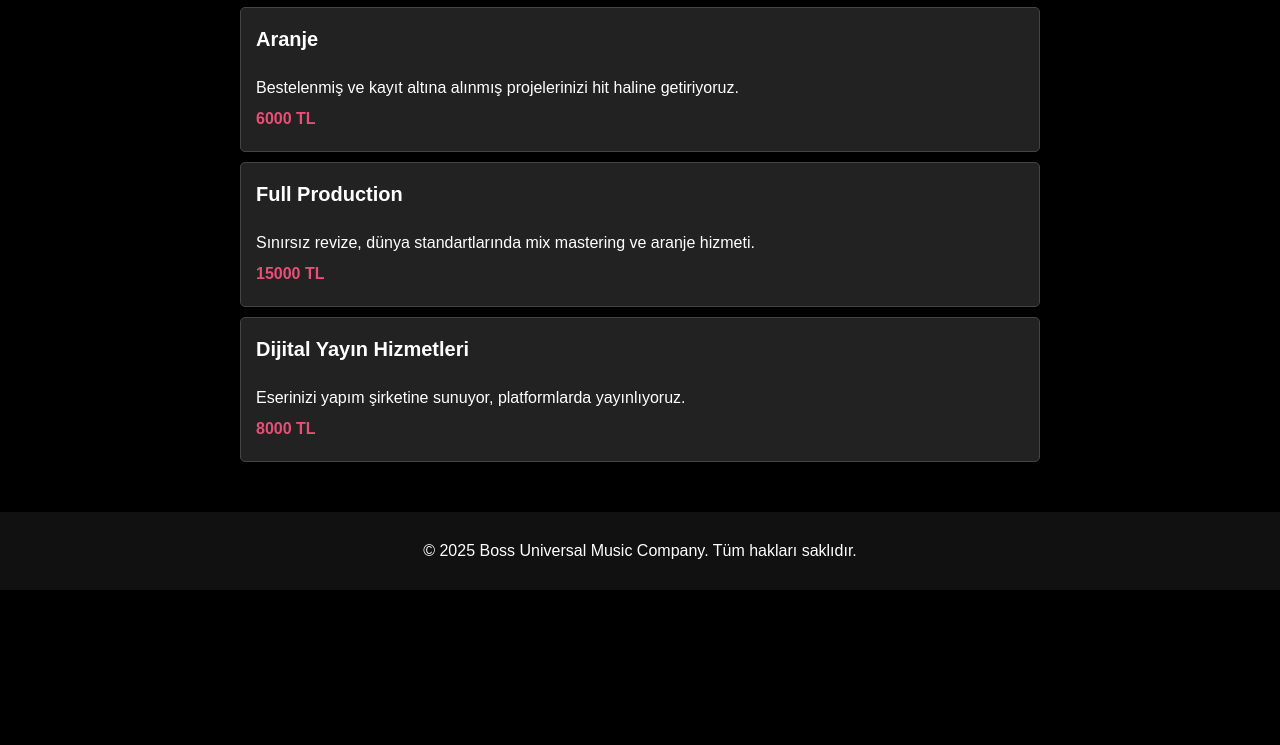
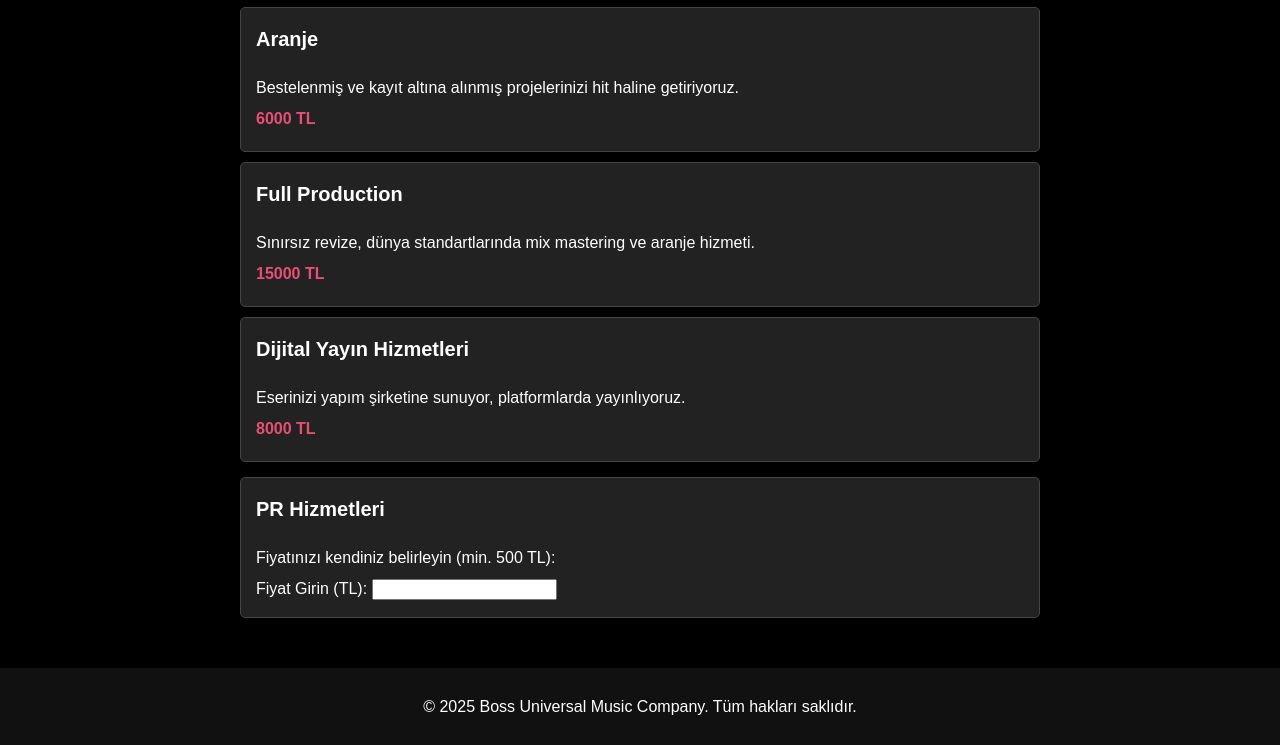
Before and after one commit to Bossumc35/Boss-universal-music-company, a plain HTML site: page index.html in a window 1280 px wide. Shown: the part 1082-1827 px from the top of the page. Before the commit the page ends 1672 px from the top, so only its background shows below. Drawn offline with Linux system fonts and the light colour scheme.

Commit message:
Update index.html

```diff
--- a/index.html
+++ b/index.html
@@ -89,8 +89,7 @@
 </head>
 <body>
     <header>
-        <!-- Logo dosyasını yüklediğinizde bu yola dikkat edin -->
-        <img src="Adsiz_tasarim.png" alt="Boss Universal Music Logo">
+        <img src="logo.png" alt="Boss Universal Music Logo">
         <h1>Boss Universal Music Company</h1>
         <p>Profesyonel müzik prodüksiyon hizmetleri</p>
     </header>
@@ -107,7 +106,6 @@
     <nav>
         <a href="#services">Hizmetler</a>
         <a href="#contact">İletişim</a>
-        <!-- Admin panel dosyası yüklenmediyse bu çalışmaz -->
         <a href="admin.html">Admin Panel</a>
     </nav>
 
@@ -162,6 +160,15 @@
                 <p>Eserinizi yapım şirketine sunuyor, platformlarda yayınlıyoruz.</p>
                 <p class="price">8000 TL</p>
             </div>
+
+            <div class="service pr-custom">
+                <h3>PR Hizmetleri</h3>
+                <p>Fiyatınızı kendiniz belirleyin (min. 500 TL):</p>
+                <form>
+                    <label for="pr-price">Fiyat Girin (TL):</label>
+                    <input type="number" id="pr-price" name="pr-price" min="500">
+                </form>
+            </div>
         </section>
     </div>
 
```
